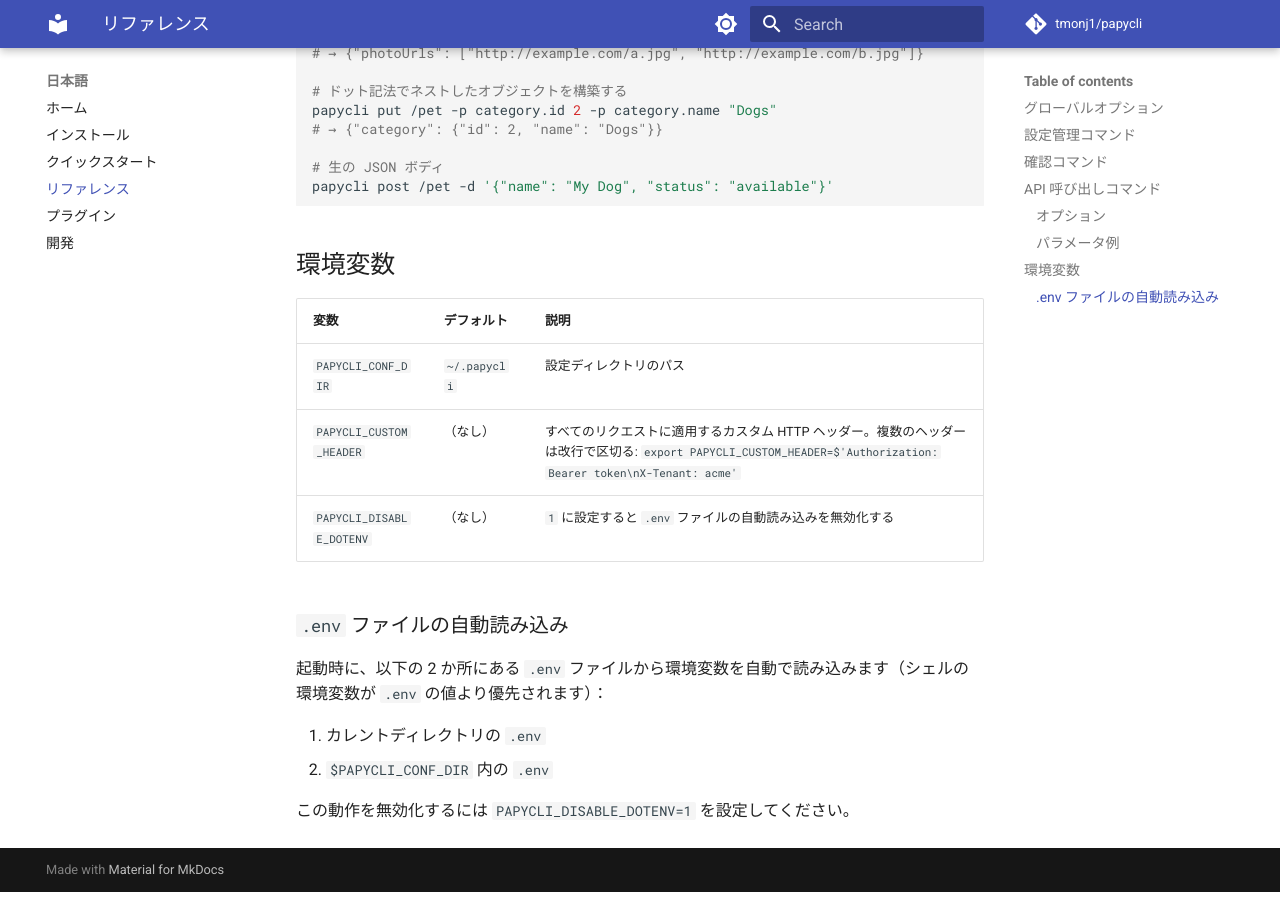
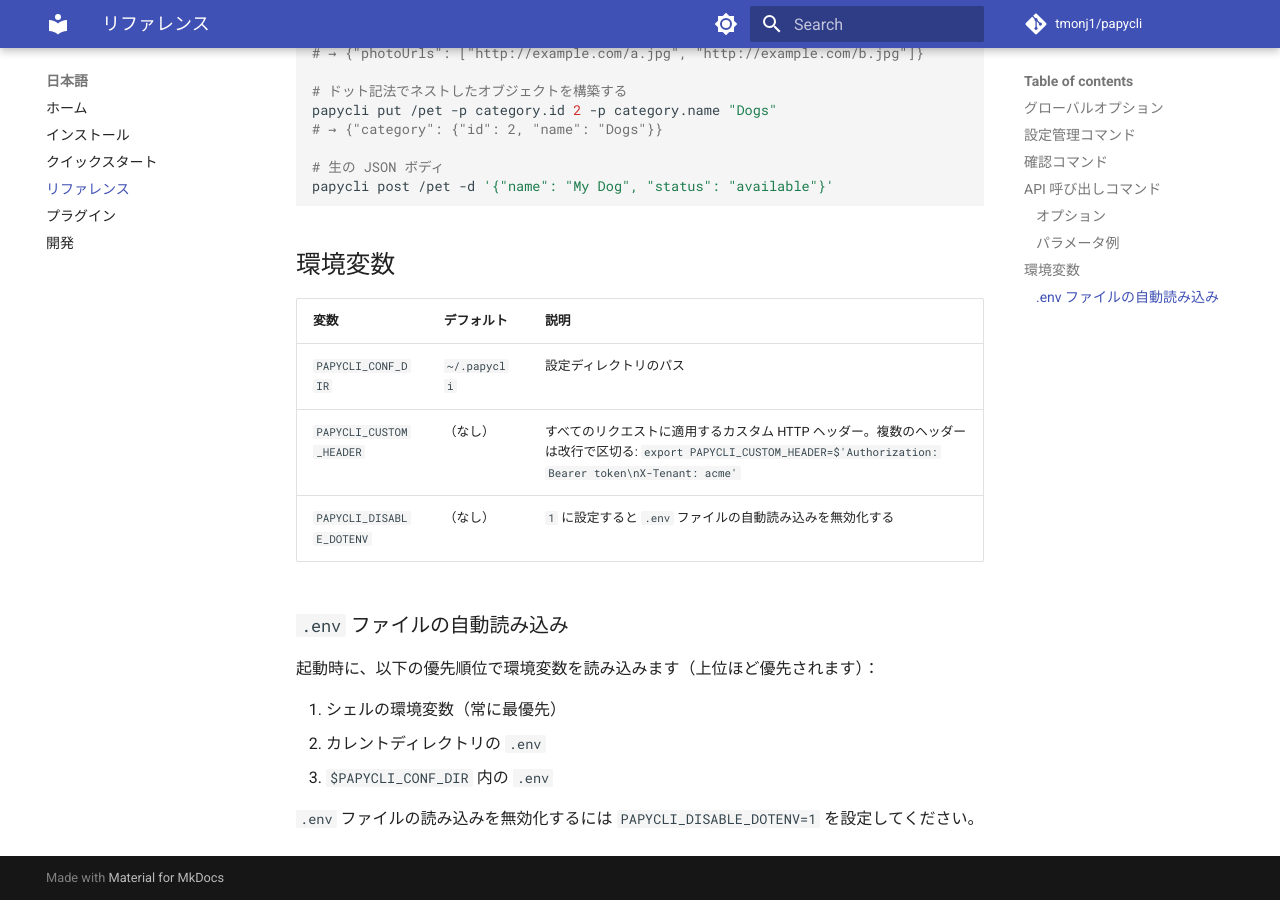
Before and after one commit to tmonj1/papycli, an MkDocs documentation site: the page built from manual/ja/reference.md, in a window 1280 px wide and 900 px high, scrolled down 2536 px. Built offline with MkDocs 1.6.1 and Material for MkDocs 9.7.7, drawn with Linux system fonts in a browser that asks for light colours; comment, search, counter and statistics services are not loaded.

Commit message:
docs: clarify .env loading priority order
CWD .env takes precedence over $PAPYCLI_CONF_DIR .env because
load_dotenv is called with override=False. Rewrite the section as
an explicit priority list (shell env > CWD .env > CONF_DIR .env).

Co-Authored-By: Claude Sonnet 4.6 <noreply@anthropic.com>

```diff
--- a/manual/ja/reference.md
+++ b/manual/ja/reference.md
@@ -80,9 +80,10 @@ papycli post /pet -d '{"name": "My Dog", "status": "available"}'
 
 ### `.env` ファイルの自動読み込み
 
-起動時に、以下の 2 か所にある `.env` ファイルから環境変数を自動で読み込みます（シェルの環境変数が `.env` の値より優先されます）：
+起動時に、以下の優先順位で環境変数を読み込みます（上位ほど優先されます）：
 
-1. カレントディレクトリの `.env`
-2. `$PAPYCLI_CONF_DIR` 内の `.env`
+1. シェルの環境変数（常に最優先）
+2. カレントディレクトリの `.env`
+3. `$PAPYCLI_CONF_DIR` 内の `.env`
 
-この動作を無効化するには `PAPYCLI_DISABLE_DOTENV=1` を設定してください。
+`.env` ファイルの読み込みを無効化するには `PAPYCLI_DISABLE_DOTENV=1` を設定してください。
```
Also changed, not shown: manual/reference.md (+5 -4 lines).
